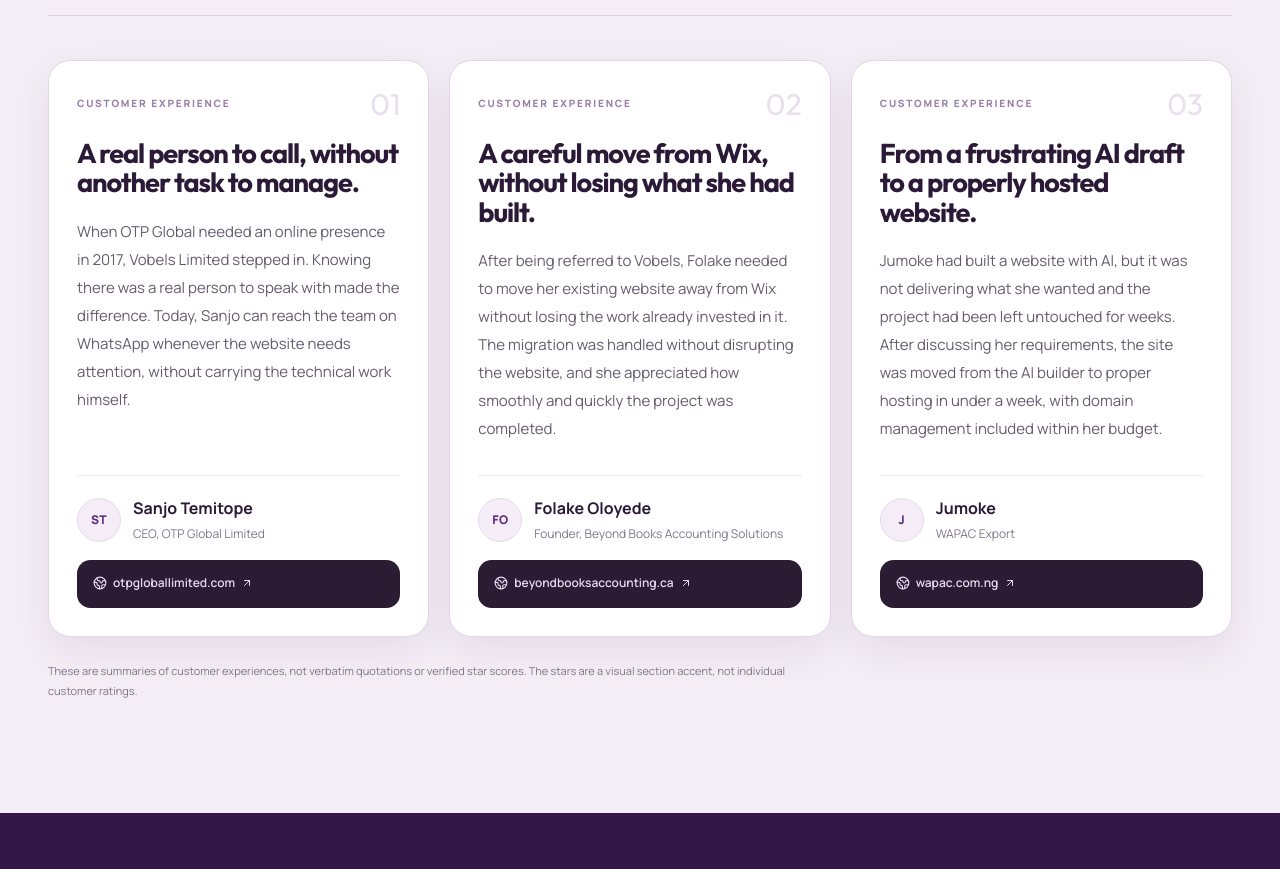
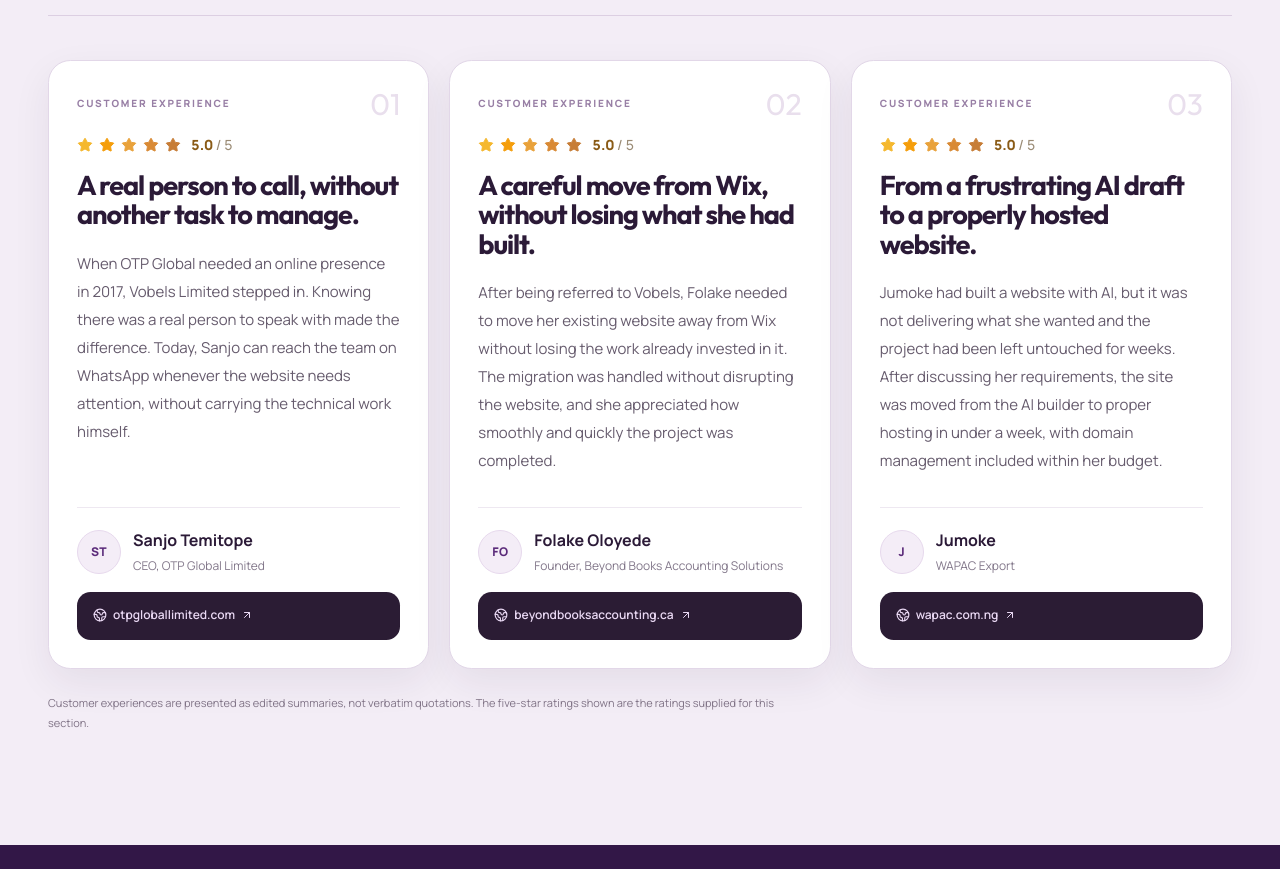
Before and after one commit to Holladworld/hostsuite, a Next.js app: page / in a window 1280 px wide. Shown: the part 4800-5669 px from the top of the page. Built offline with nearby package versions, Linux system fonts and the light colour scheme; no server answers; the database is empty.

Commit message:
Show individual five-star ratings on customer reviews

```diff
--- a/components/customer-stories.tsx
+++ b/components/customer-stories.tsx
@@ -5,6 +5,7 @@ import { ArrowUpRight, Globe2, Star } from 'lucide-react';
 const stories = [
   {
     number: '01',
+    rating: 5,
     name: 'Sanjo Temitope',
     role: 'CEO, OTP Global Limited',
     website: 'otpgloballimited.com',
@@ -15,6 +16,7 @@ const stories = [
   },
   {
     number: '02',
+    rating: 5,
     name: 'Folake Oloyede',
     role: 'Founder, Beyond Books Accounting Solutions',
     website: 'beyondbooksaccounting.ca',
@@ -25,6 +27,7 @@ const stories = [
   },
   {
     number: '03',
+    rating: 5,
     name: 'Jumoke',
     role: 'WAPAC Export',
     website: 'wapac.com.ng',
@@ -137,7 +140,11 @@ export function CustomerStories() {
                     {story.number}
                   </span>
                 </div>
-                <h3 className="mt-5 font-display text-2xl font-bold leading-[1.08] tracking-[-0.04em] text-[#2B1A37] sm:text-[1.7rem]">
+                <div className="mt-4 flex items-center gap-2.5" role="img" aria-label={`${story.rating} out of 5 stars`}>
+                  <StarAccent />
+                  <span className="text-sm font-extrabold tabular-nums text-[#8A5B16]">{story.rating}.0 <span className="font-medium text-[#9A8B75]">/ 5</span></span>
+                </div>
+                <h3 className="mt-4 font-display text-2xl font-bold leading-[1.08] tracking-[-0.04em] text-[#2B1A37] sm:text-[1.7rem]">
                   {story.title}
                 </h3>
                 <p className="mt-5 text-[15px] leading-7 text-[#665B6D]">
@@ -162,7 +169,7 @@ export function CustomerStories() {
         </div>
 
         <p className="mt-6 max-w-3xl text-[11px] leading-5 text-[#817487]">
-          These are summaries of customer experiences, not verbatim quotations or verified star scores. The stars are a visual section accent, not individual customer ratings.
+          Customer experiences are presented as edited summaries, not verbatim quotations. The five-star ratings shown are the ratings supplied for this section.
         </p>
       </div>
     </section>
```
